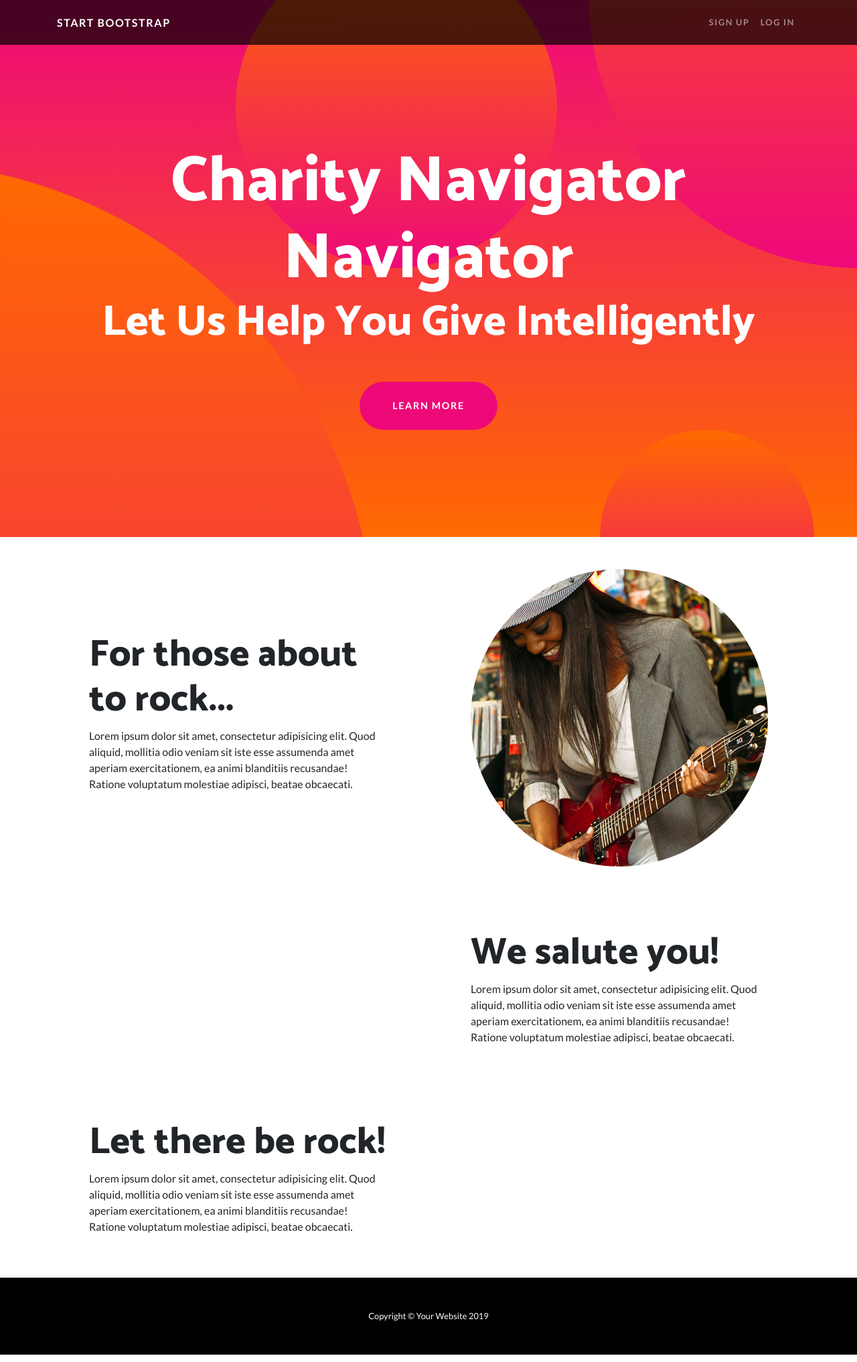
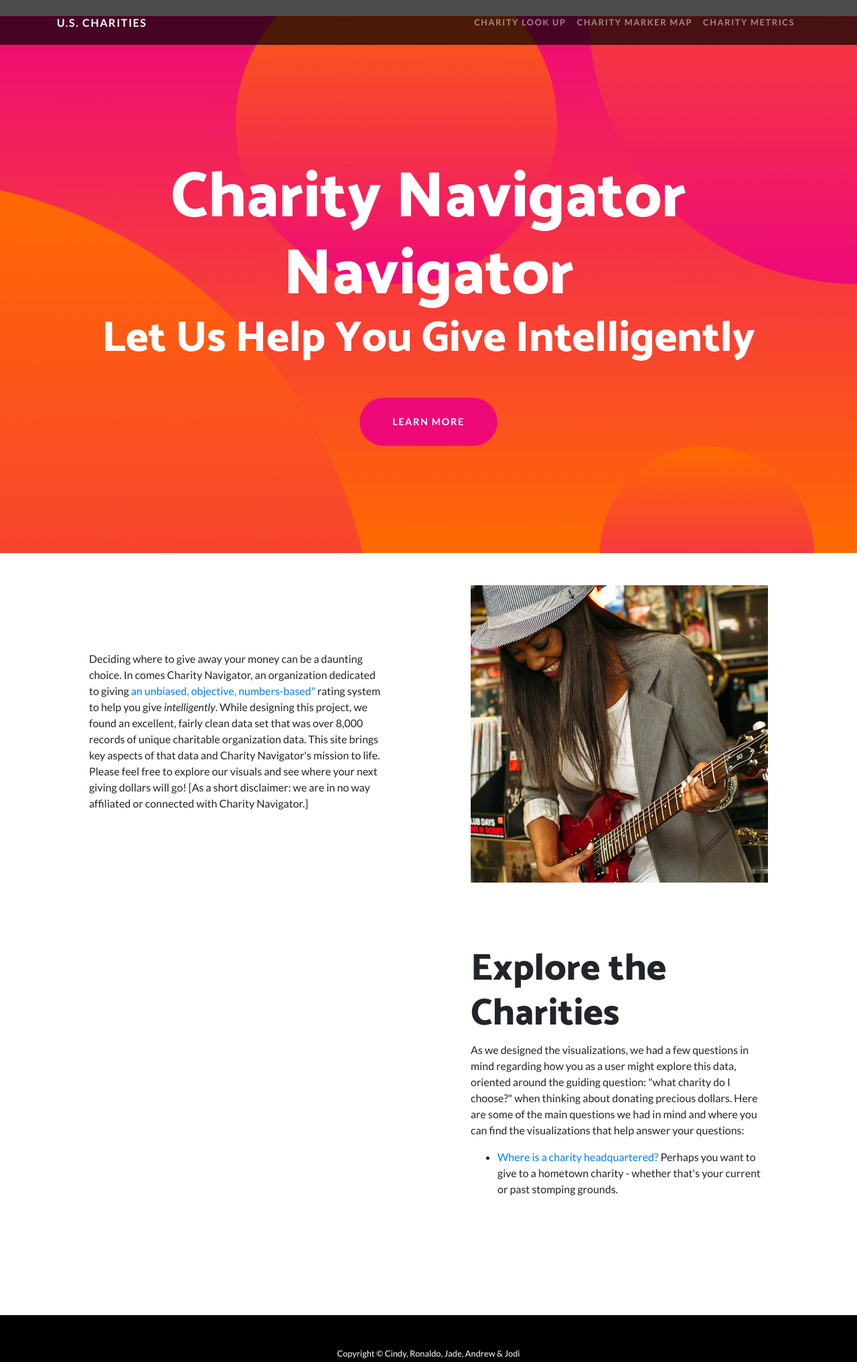
Before and after one commit to cindyreznikov/project2, a website: page index.html in a window 1280 px wide. Shown: the whole page at 67% size. Drawn offline with Linux system fonts and the light colour scheme.

Commit message:
current updates with new links; needs to have src links changed with flask app routes

```diff
--- a/index.html
+++ b/index.html
@@ -8,14 +8,15 @@
   <meta name="description" content="">
   <meta name="author" content="">
 
-  <title>Charity Navigator Navigator</title>
+  <title>Charity Navigator "Navigator"</title>
 
   <!-- Bootstrap core CSS -->
   <link href="static/vendor/bootstrap/css/bootstrap.min.css" rel="stylesheet">
 
   <!-- Custom fonts for this template -->
   <link href="https://fonts.googleapis.com/css?family=Catamaran:100,200,300,400,500,600,700,800,900" rel="stylesheet">
-  <link href="https://fonts.googleapis.com/css?family=Lato:100,100i,300,300i,400,400i,700,700i,900,900i" rel="stylesheet">
+  <link href="https://fonts.googleapis.com/css?family=Lato:100,100i,300,300i,400,400i,700,700i,900,900i"
+    rel="stylesheet">
 
   <!-- Custom styles for this template -->
   <link href="static/css/one-page-wonder.min.css" rel="stylesheet">
@@ -27,17 +28,22 @@
   <!-- Navigation -->
   <nav class="navbar navbar-expand-lg navbar-dark navbar-custom fixed-top">
     <div class="container">
-      <a class="navbar-brand" href="#">Start Bootstrap</a>
-      <button class="navbar-toggler" type="button" data-toggle="collapse" data-target="#navbarResponsive" aria-controls="navbarResponsive" aria-expanded="false" aria-label="Toggle navigation">
+      <a class="navbar-brand" href="index.html">U.S. Charities</a>
+      <button class="navbar-toggler" type="button" data-toggle="collapse" data-target="#navbarResponsive"
+        aria-controls="navbarResponsive" aria-expanded="false" aria-label="Toggle navigation">
         <span class="navbar-toggler-icon"></span>
       </button>
       <div class="collapse navbar-collapse" id="navbarResponsive">
         <ul class="navbar-nav ml-auto">
+          <!-- link to Visualization 1 -->
           <li class="nav-item">
-            <a class="nav-link" href="#">Sign Up</a>
+            <a class="nav-link" href="usmap.html">Charity Look Up</a>
           </li>
           <li class="nav-item">
-            <a class="nav-link" href="#">Log In</a>
+            <a class="nav-link" href="rankings.html">Charity Marker Map</a>
+          </li>
+          <li class="nav-item">
+            <a class="nav-link" href="metrics.html">Charity Metrics</a>
           </li>
         </ul>
       </div>
@@ -63,13 +69,15 @@
       <div class="row align-items-center">
         <div class="col-lg-6 order-lg-2">
           <div class="p-5">
-            <img class="img-fluid rounded-circle" src="static/img/01.jpg" alt="">
+            <a href="https://www.charitynavigator.org/" target="_blank">
+              <img class="img-fluid" src="static/img/01.jpg" alt="">
+            </a>
           </div>
         </div>
         <div class="col-lg-6 order-lg-1">
           <div class="p-5">
-            <h2 class="display-4">For those about to rock...</h2>
-            <p>Lorem ipsum dolor sit amet, consectetur adipisicing elit. Quod aliquid, mollitia odio veniam sit iste esse assumenda amet aperiam exercitationem, ea animi blanditiis recusandae! Ratione voluptatum molestiae adipisci, beatae obcaecati.</p>
+            <h2 class="display-4"></h2>
+            <p>Deciding where to give away your money can be a daunting choice. In comes Charity Navigator, an organization dedicated to giving <a href="https://www.charitynavigator.org/index.cfm?bay=content.view&cpid=628" target="_blank">an unbiased, objective, numbers-based"</a> rating system to help you give <i>intelligently</i>. While designing this project, we found an excellent, fairly clean data set that was over 8,000 records of unique charitable organization data. This site brings key aspects of that data and Charity Navigator's mission to life. Please feel free to explore our visuals and see where your next giving dollars will go! [As a short disclaimer: we are in no way affiliated or connected with Charity Navigator.]</p>
           </div>
         </div>
       </div>
@@ -82,12 +90,23 @@
         <div class="col-lg-6">
           <div class="p-5">
             <!-- <img class="img-fluid rounded-circle" src="img/02.jpg" alt=""> -->
+            <!-- could insert image of one of our graphs/maps, etc. -->
           </div>
         </div>
         <div class="col-lg-6">
           <div class="p-5">
-            <h2 class="display-4">We salute you!</h2>
-            <p>Lorem ipsum dolor sit amet, consectetur adipisicing elit. Quod aliquid, mollitia odio veniam sit iste esse assumenda amet aperiam exercitationem, ea animi blanditiis recusandae! Ratione voluptatum molestiae adipisci, beatae obcaecati.</p>
+            <h2 class="display-4">Explore the Charities</h2>
+            <p>As we designed the visualizations, we had a few questions in mind regarding how you as a user might explore this data, oriented around the guiding question: "what charity do I choose?" when thinking about donating precious dollars. Here are some of the main questions we had in mind and where you can find the visualizations that help answer your questions:
+              <ul>
+               <li>
+                <p><a href="usmap.html">Where is a charity headquartered?</a>
+                  Perhaps you want to give to a hometown charity - whether that's your current or past stomping grounds.
+                  <!-- Or maybe an organization has caught your eye and you want to know more about it, starting with where it's located. Use our U.S. map to search by -- could we add in a search of the charities with a toolbar and it pops up the charity HQ  -->
+                </p>
+               </li>
+              </ul>
+
+            </p>
           </div>
         </div>
       </div>
@@ -104,8 +123,8 @@
         </div>
         <div class="col-lg-6 order-lg-1">
           <div class="p-5">
-            <h2 class="display-4">Let there be rock!</h2>
-            <p>Lorem ipsum dolor sit amet, consectetur adipisicing elit. Quod aliquid, mollitia odio veniam sit iste esse assumenda amet aperiam exercitationem, ea animi blanditiis recusandae! Ratione voluptatum molestiae adipisci, beatae obcaecati.</p>
+            <h2 class="display-4"></h2>
+            <p></p>
           </div>
         </div>
       </div>
@@ -115,7 +134,7 @@
   <!-- Footer -->
   <footer class="py-5 bg-black">
     <div class="container">
-      <p class="m-0 text-center text-white small">Copyright &copy; Your Website 2019</p>
+      <p class="m-0 text-center text-white small">Copyright &copy; Cindy, Ronaldo, Jade, Andrew & Jodi</p>
     </div>
     <!-- /.container -->
   </footer>
```
